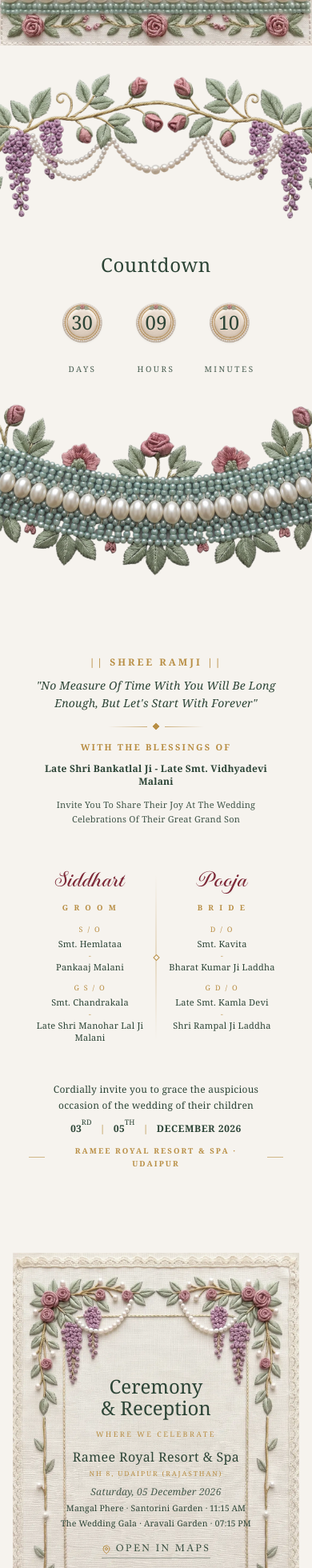
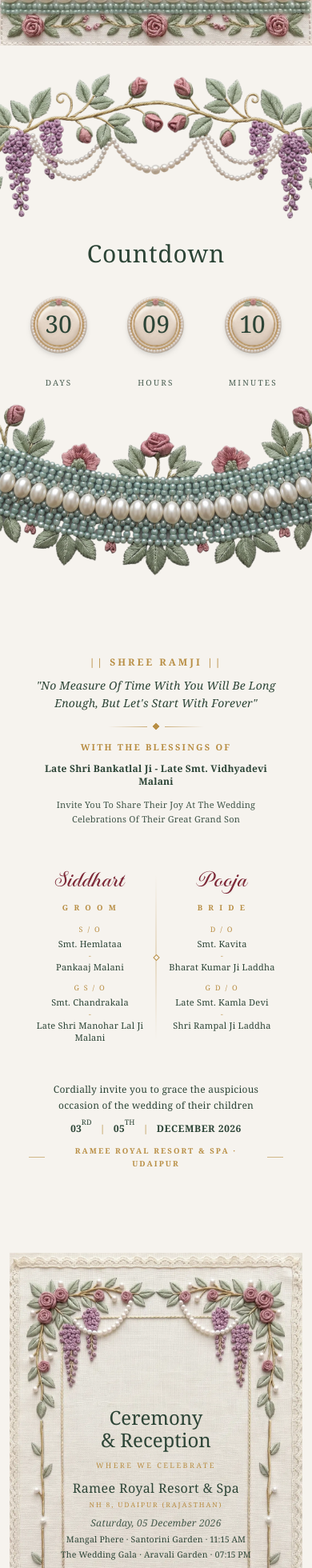
Before and after one commit to ashish1332005/Pooja-Siddhart, a React (Vite) app: page / in a window 390 px wide. Shown: the part 1511-3471 px from the top of the page at 80% size. Built offline with nearby package versions, Linux system fonts and the light colour scheme; a web font is replaced by a local one.

Commit message:
fix(ceremony,countdown): add dresscode hanging garland to ceremony section and enlarge countdown medallions

```diff
--- a/src/components/CountdownSection.tsx
+++ b/src/components/CountdownSection.tsx
@@ -37,30 +37,30 @@ export function CountdownSection({ targetDate }: CountdownSectionProps) {
         className="block h-auto w-full select-none pointer-events-none"
       />
 
-      {/* Countdown Content - Prominent Medallions & Bold Elegant Digits Matching Reference */}
-      <div className="absolute inset-x-0 top-[31%] h-[34%] flex flex-col items-center justify-center text-center px-4 max-w-sm sm:max-w-md md:max-w-xl lg:max-w-2xl mx-auto pointer-events-none select-none z-10">
-        <h2 className="mb-4 sm:mb-7 md:mb-9 text-center font-serif text-2xl sm:text-3xl md:text-4xl lg:text-5xl font-normal tracking-wide text-sage-dark">
+      {/* Countdown Content - Large Prominent Medallions Matching Reference Sample */}
+      <div className="absolute inset-x-0 top-[29%] h-[38%] flex flex-col items-center justify-center text-center px-2 sm:px-6 max-w-sm sm:max-w-lg md:max-w-2xl mx-auto pointer-events-none select-none z-10">
+        <h2 className="mb-4 sm:mb-6 md:mb-8 text-center font-serif text-3xl sm:text-4xl md:text-5xl lg:text-6xl font-normal tracking-wide text-sage-dark">
           Countdown
         </h2>
 
-        {/* 3 Prominent Pearl Medallions - Large Circles & Clear Numbers */}
-        <div className="flex w-full items-center justify-center gap-3 sm:gap-6 md:gap-8">
+        {/* 3 Large Pearl Medallions - Spanning Broad Width with Big Numbers */}
+        <div className="flex w-full items-center justify-center gap-3 sm:gap-6 md:gap-8 px-2">
           {items.map((item) => (
-            <div key={item.label} className="flex flex-col items-center">
-              <div className="relative aspect-square w-20 sm:w-26 md:w-32 lg:w-36 flex items-center justify-center drop-shadow-sm">
+            <div key={item.label} className="flex flex-col items-center flex-1 max-w-[110px] sm:max-w-[145px] md:max-w-[175px]">
+              <div className="relative aspect-square w-full flex items-center justify-center drop-shadow-md">
                 <img
                   src={MEDIA.countdownPearlMedallion}
                   alt=""
                   aria-hidden="true"
-                  className="absolute inset-0 h-full w-full object-contain pointer-events-none select-none"
+                  className="absolute inset-0 h-full w-full object-contain pointer-events-none select-none scale-105"
                 />
                 <div className="relative z-10 flex items-center justify-center">
-                  <span className="font-serif text-2xl sm:text-3xl md:text-4xl lg:text-5xl font-normal leading-none text-sage-dark">
+                  <span className="font-serif text-3xl sm:text-4xl md:text-5xl lg:text-6xl font-normal leading-none text-sage-dark drop-shadow-sm">
                     {String(item.value).padStart(2, "0")}
                   </span>
                 </div>
               </div>
-              <span className="mt-2.5 font-serif font-medium text-[10px] sm:text-xs md:text-sm uppercase tracking-[0.25em] text-sage-dark/85">
+              <span className="mt-2.5 sm:mt-3 font-serif font-medium text-[10px] sm:text-xs md:text-sm uppercase tracking-[0.22em] text-sage-dark/85">
                 {item.label}
               </span>
             </div>
--- a/src/components/WeddingEventsSection.tsx
+++ b/src/components/WeddingEventsSection.tsx
@@ -25,7 +25,7 @@ export function WeddingEventsSection() {
       id="wedding-events"
       className="relative bg-ivory overflow-hidden py-10 md:py-16"
     >
-      <div className="relative z-10 max-w-md sm:max-w-lg md:max-w-xl mx-auto px-4 sm:px-6">
+      <div className="relative z-10 max-w-md sm:max-w-lg md:max-w-xl mx-auto px-3 sm:px-6">
         <motion.div
           initial={{ opacity: 0, y: 18 }}
           whileInView={{ opacity: 1, y: 0 }}
@@ -33,15 +33,15 @@ export function WeddingEventsSection() {
           transition={{ duration: 0.6 }}
           className="relative w-full overflow-hidden"
         >
-          {/* Cropped Clean Background - Ends Gracefully at Hanging Wisteria Tassels */}
+          {/* Complete Venue Frame with Hanging Wisteria Garland at the Bottom Matching Sample */}
           <img
             src={MEDIA.ceremonyReceptionBg}
-            alt="Ceremony and Reception Venue Frame"
+            alt="Ceremony and Reception Venue Frame with Hanging Wisteria"
             className="w-full h-auto block select-none pointer-events-none"
           />
 
-          {/* Details strictly inside the boundary matching reference sample */}
-          <div className="absolute inset-x-[14%] top-[20%] bottom-[20%] sm:inset-x-[16%] flex flex-col items-center justify-center text-center px-2 sm:px-4">
+          {/* Details strictly inside the linen canvas between the top arch and bottom hanging garland */}
+          <div className="absolute inset-x-[14%] top-[15.5%] bottom-[33%] sm:inset-x-[16%] flex flex-col items-center justify-center text-center px-2 sm:px-4">
             <h2 className="font-serif text-2xl sm:text-3xl md:text-4xl text-sage-dark tracking-normal leading-[1.15] font-normal mb-1">
               Ceremony<br />&amp; Reception
             </h2>
--- a/src/data/weddingConfig.ts
+++ b/src/data/weddingConfig.ts
@@ -214,7 +214,7 @@ export const MEDIA = {
   swansHero: "/media/embroidered-swans-hero-v2.png",
   countdownFrame: "/media/countdown-embroidery-frame.webp",
   countdownPearlMedallion: "/media/countdown-pearl-medallion.webp",
-  ceremonyReceptionBg: "/media/ceremony-reception-clean.webp",
+  ceremonyReceptionBg: "/media/ceremony-with-garland.webp",
   dresscodeHangingGarland: "/media/dresscode-hanging-garland-v2.webp",
   dressCodeIllustration: "/media/dress-code-illustration-v2.webp",
   storyFrame: "/media/story-frame.png",
```
Also changed, not shown: public/media/ceremony-with-garland.webp (added), public/media/thumb_dresscode_garland.jpg (added).
